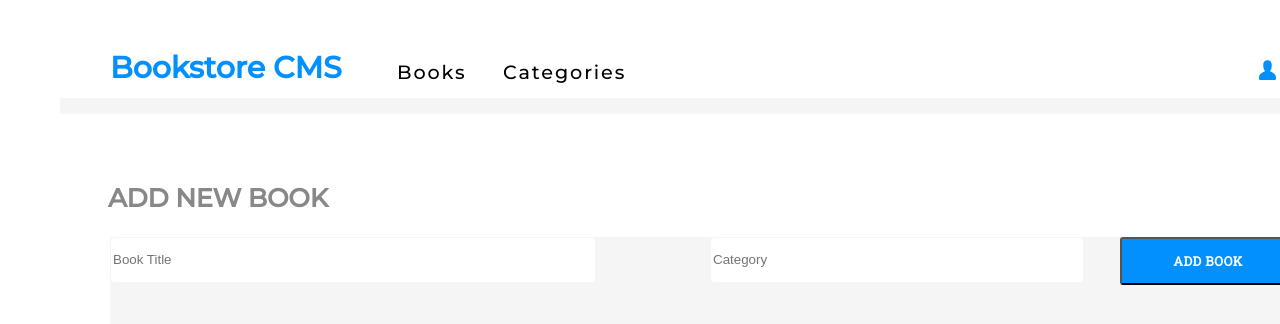
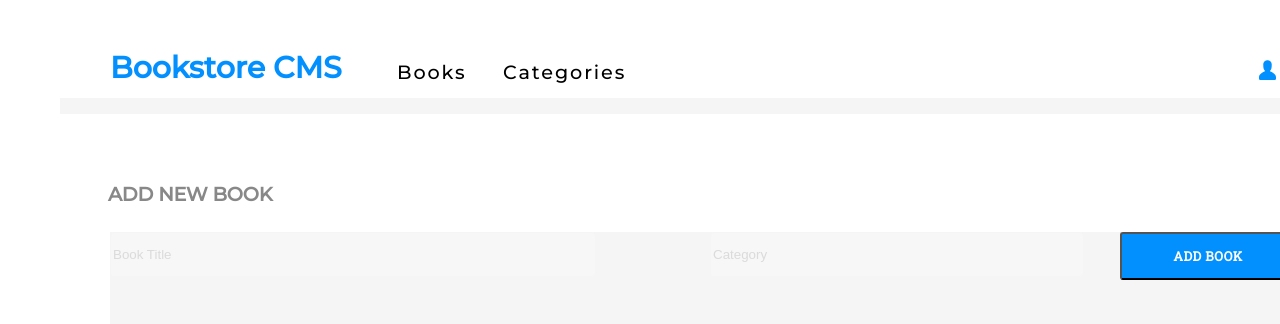
Before and after one commit to sjdev2212/bookstore-redux, a React (Create React App) app: page / in a window 1280 px wide. Shown: the top 324 px of the page. Built offline with nearby package versions, Linux system fonts and the light colour scheme.

Commit message:
final changes

```diff
--- a/src/App.css
+++ b/src/App.css
@@ -114,7 +114,7 @@
   width: 18rem;
   height: 1.5rem;
   font-family: "Montserrat", sans-serif;
-  font-size: 1.6rem;
+  font-size: 1.2rem;
   font-weight: bold;
   letter-spacing: -0.18px;
   color: #888;
@@ -128,6 +128,7 @@
   border-radius: 4px;
   border: solid 1px whitesmoke;
   background-color: #fff;
+  opacity: 0.2;
 }
 
 .input-category {
@@ -136,6 +137,7 @@
   border-radius: 4px;
   border: solid 1px whitesmoke;
   background-color: #fff;
+  opacity: 0.2;
 }
 
 .add-btn {
--- a/src/components/Books.module.css
+++ b/src/components/Books.module.css
@@ -13,19 +13,19 @@
 .container {
   width: 1200px;
   height: 10.625rem;
-  margin: 10px 46px;
+  margin: 60px 46px 30px 46px;
   border-radius: 4px;
   border: solid 1px #e8e8e8;
   background-color: #fff;
   list-style: none;
   display: grid;
-  grid-template-columns: 50% 25% 25%;
+  grid-template-columns: 50% 20% 30%;
 }
 
 .category {
   width: 200px;
   height: 1.125rem;
-  margin: 0 2.438rem 0 0;
+  margin: 0 2.438rem 0.4rem 0;
   opacity: 0.9;
   font-family: "Montserrat", sans-serif;
   font-size: 1rem;
@@ -56,6 +56,7 @@
   text-align: start;
   position: relative;
   bottom: 15px;
+  opacity: 0.8;
 }
 
 .chapterMaine {
```
